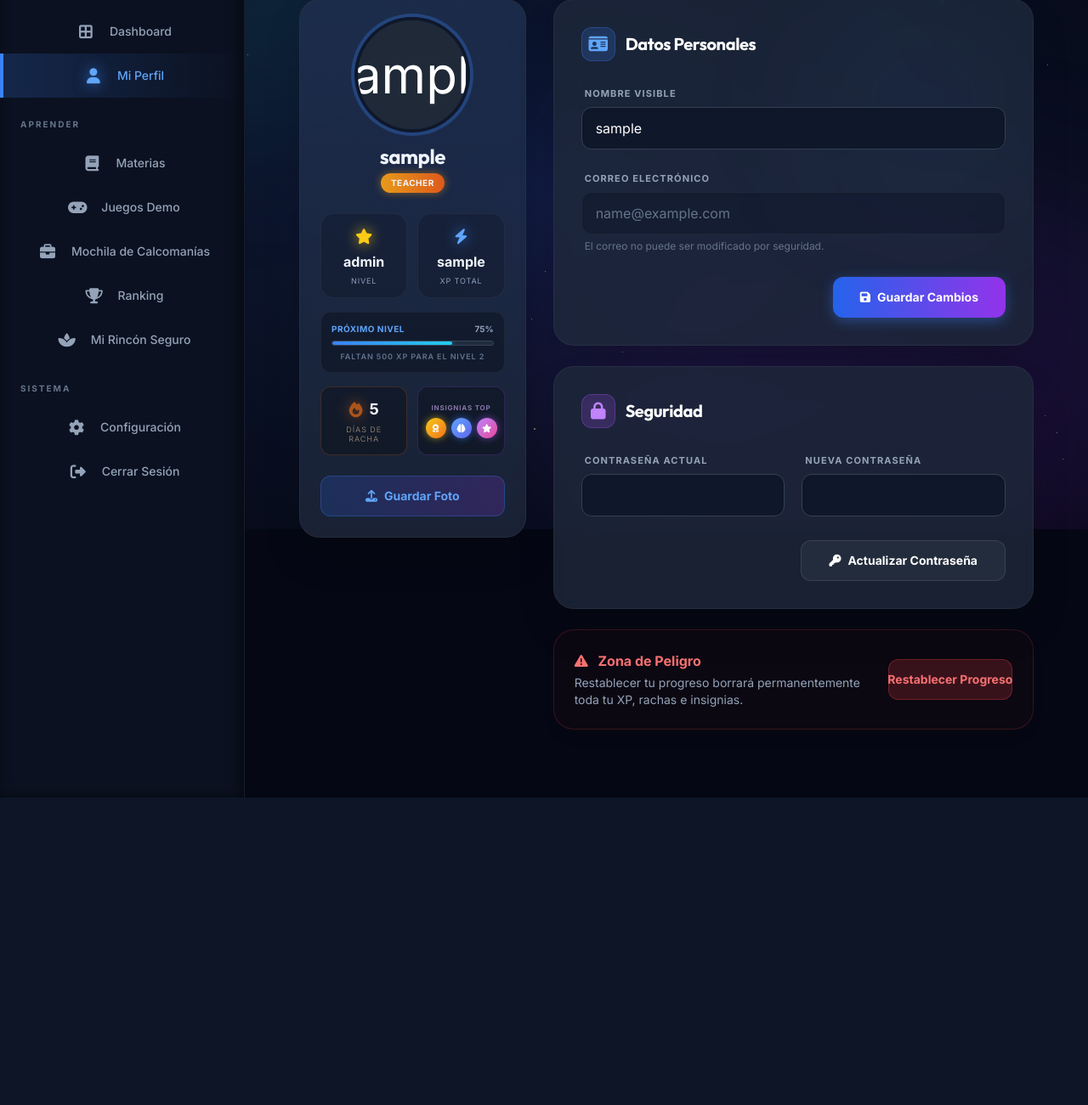
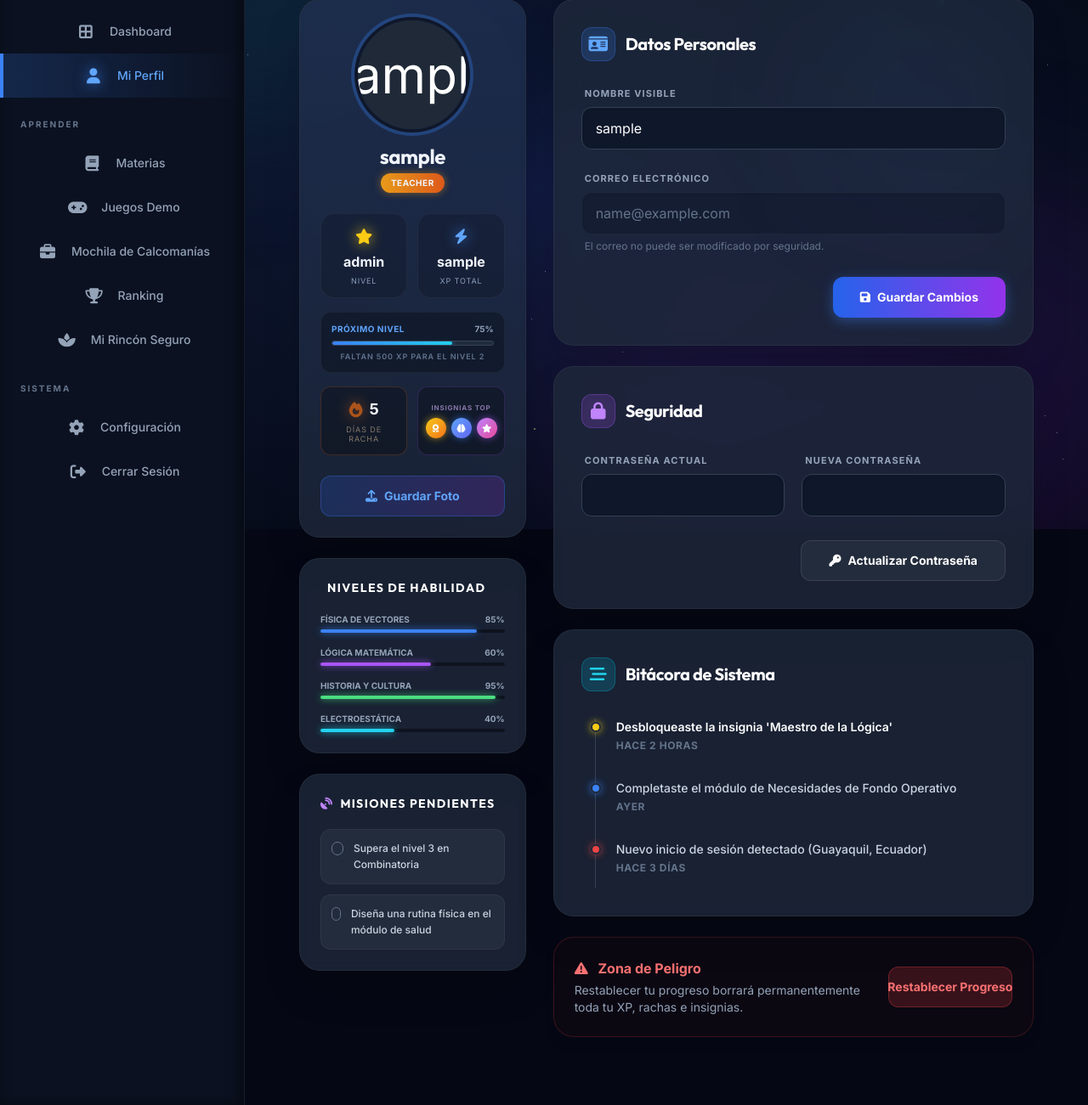
Before and after one commit to jmenoscal1984-afk/PR_X, a PHP site: page /pages/profile.php in a window 1280 px wide. Shown: the part 177-1478 px from the top of the page at 85% size. Before the commit the page ends 1116 px from the top, so only its background shows below. Run offline with PHP 8.4, Linux system fonts and the light colour scheme; the visitor is signed in with stand-in values (Sample User, id 1); some libraries are stand-ins or nearby versions.

Commit message:
Añadir widgets de radar, misiones y bitacora al perfil

```diff
--- a/pages/profile.php
+++ b/pages/profile.php
@@ -175,6 +175,68 @@ require_once '../includes/tailwind_header.php';
           <span x-text="isUploading ? 'Subiendo...' : 'Guardar Foto'"></span>
         </button>
       </form>
+
+      <!-- Widget: Radar de Aptitudes -->
+      <div class="bg-[#1E293B]/80 backdrop-blur border border-white/5 rounded-3xl p-6 shadow-2xl relative overflow-hidden">
+        <h3 class="flex items-center gap-2 text-sm font-bold text-white mb-5 uppercase tracking-widest">
+          <i class="fas fa-chart-radar text-blue-400"></i> Niveles de Habilidad
+        </h3>
+        <div class="space-y-4">
+          <!-- Habilidad 1 -->
+          <div>
+            <div class="flex justify-between text-[10px] text-slate-400 font-bold mb-1 uppercase">
+              <span>Física de Vectores</span><span>85%</span>
+            </div>
+            <div class="w-full bg-black/40 rounded-full h-1">
+              <div class="bg-blue-500 h-1 rounded-full shadow-[0_0_8px_rgba(59,130,246,0.8)]" style="width: 85%"></div>
+            </div>
+          </div>
+          <!-- Habilidad 2 -->
+          <div>
+            <div class="flex justify-between text-[10px] text-slate-400 font-bold mb-1 uppercase">
+              <span>Lógica Matemática</span><span>60%</span>
+            </div>
+            <div class="w-full bg-black/40 rounded-full h-1">
+              <div class="bg-purple-500 h-1 rounded-full shadow-[0_0_8px_rgba(168,85,247,0.8)]" style="width: 60%"></div>
+            </div>
+          </div>
+          <!-- Habilidad 3 -->
+          <div>
+            <div class="flex justify-between text-[10px] text-slate-400 font-bold mb-1 uppercase">
+              <span>Historia y Cultura</span><span>95%</span>
+            </div>
+            <div class="w-full bg-black/40 rounded-full h-1">
+              <div class="bg-green-400 h-1 rounded-full shadow-[0_0_8px_rgba(74,222,128,0.8)]" style="width: 95%"></div>
+            </div>
+          </div>
+          <!-- Habilidad 4 -->
+          <div>
+            <div class="flex justify-between text-[10px] text-slate-400 font-bold mb-1 uppercase">
+              <span>Electroestática</span><span>40%</span>
+            </div>
+            <div class="w-full bg-black/40 rounded-full h-1">
+              <div class="bg-cyan-400 h-1 rounded-full shadow-[0_0_8px_rgba(34,211,238,0.8)]" style="width: 40%"></div>
+            </div>
+          </div>
+        </div>
+      </div>
+
+      <!-- Widget: Misiones de Exploración -->
+      <div class="bg-[#1E293B]/80 backdrop-blur border border-white/5 rounded-3xl p-6 shadow-2xl relative overflow-hidden">
+        <h3 class="flex items-center gap-2 text-sm font-bold text-white mb-5 uppercase tracking-widest">
+          <i class="fas fa-satellite-dish text-purple-400"></i> Misiones Pendientes
+        </h3>
+        <ul class="space-y-3">
+          <li class="flex items-start gap-3 p-3 rounded-xl bg-white/5 border border-white/5 hover:bg-white/10 transition-colors cursor-pointer group">
+            <div class="mt-0.5 w-4 h-4 rounded-full border border-slate-500 flex items-center justify-center group-hover:border-blue-400 transition-colors"></div>
+            <span class="text-xs text-slate-300 font-medium leading-relaxed">Supera el nivel 3 en Combinatoria</span>
+          </li>
+          <li class="flex items-start gap-3 p-3 rounded-xl bg-white/5 border border-white/5 hover:bg-white/10 transition-colors cursor-pointer group">
+            <div class="mt-0.5 w-4 h-4 rounded-full border border-slate-500 flex items-center justify-center group-hover:border-purple-400 transition-colors"></div>
+            <span class="text-xs text-slate-300 font-medium leading-relaxed">Diseña una rutina física en el módulo de salud</span>
+          </li>
+        </ul>
+      </div>
     </div>
 
     <!-- Columna Derecha: Formularios (2/3) -->
@@ -236,6 +298,41 @@ require_once '../includes/tailwind_header.php';
         </form>
       </div>
 
+      <!-- Widget: Bitácora de Sistema (Timeline) -->
+      <div class="bg-[#1E293B]/80 backdrop-blur border border-white/5 rounded-3xl p-6 md:p-8 shadow-2xl relative overflow-hidden">
+        <h3 class="flex items-center gap-3 text-xl font-bold text-white mb-8 relative">
+          <div class="w-10 h-10 rounded-xl bg-cyan-500/20 text-cyan-400 flex items-center justify-center shadow-inner border border-cyan-500/30">
+            <i class="fas fa-stream"></i>
+          </div>
+          Bitácora de Sistema
+        </h3>
+
+        <div class="relative border-l border-slate-700 ml-4 space-y-8 pb-4">
+
+          <!-- Evento 1 -->
+          <div class="relative pl-6">
+            <div class="absolute -left-1.5 mt-1 w-3 h-3 rounded-full bg-yellow-400 shadow-[0_0_10px_rgba(250,204,21,0.8)] border-2 border-[#1E293B]"></div>
+            <p class="text-sm text-white font-semibold">Desbloqueaste la insignia 'Maestro de la Lógica'</p>
+            <p class="text-xs text-slate-500 mt-1 uppercase tracking-wider font-bold">Hace 2 horas</p>
+          </div>
+
+          <!-- Evento 2 -->
+          <div class="relative pl-6">
+            <div class="absolute -left-1.5 mt-1 w-3 h-3 rounded-full bg-blue-500 shadow-[0_0_10px_rgba(59,130,246,0.8)] border-2 border-[#1E293B]"></div>
+            <p class="text-sm text-slate-300 font-medium">Completaste el módulo de Necesidades de Fondo Operativo</p>
+            <p class="text-xs text-slate-500 mt-1 uppercase tracking-wider font-bold">Ayer</p>
+          </div>
+
+          <!-- Evento 3 -->
+          <div class="relative pl-6">
+            <div class="absolute -left-1.5 mt-1 w-3 h-3 rounded-full bg-red-500 shadow-[0_0_10px_rgba(239,68,68,0.8)] border-2 border-[#1E293B]"></div>
+            <p class="text-sm text-slate-300 font-medium">Nuevo inicio de sesión detectado (Guayaquil, Ecuador)</p>
+            <p class="text-xs text-slate-500 mt-1 uppercase tracking-wider font-bold">Hace 3 días</p>
+          </div>
+
+        </div>
+      </div>
+
       <!-- Tarjeta C: Peligro -->
       <div class="bg-red-950/10 border border-red-500/20 rounded-3xl p-6 shadow-lg mt-4">
         <div class="flex flex-col md:flex-row items-center justify-between gap-4">
```
